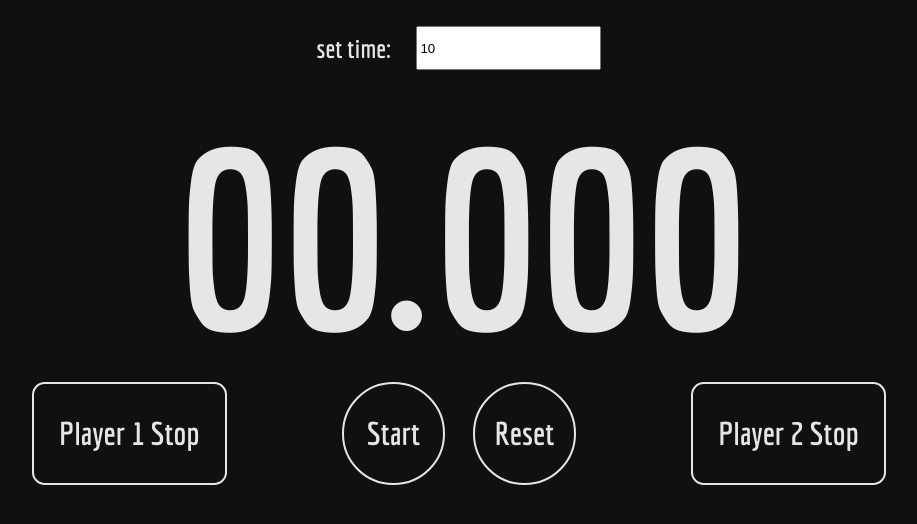
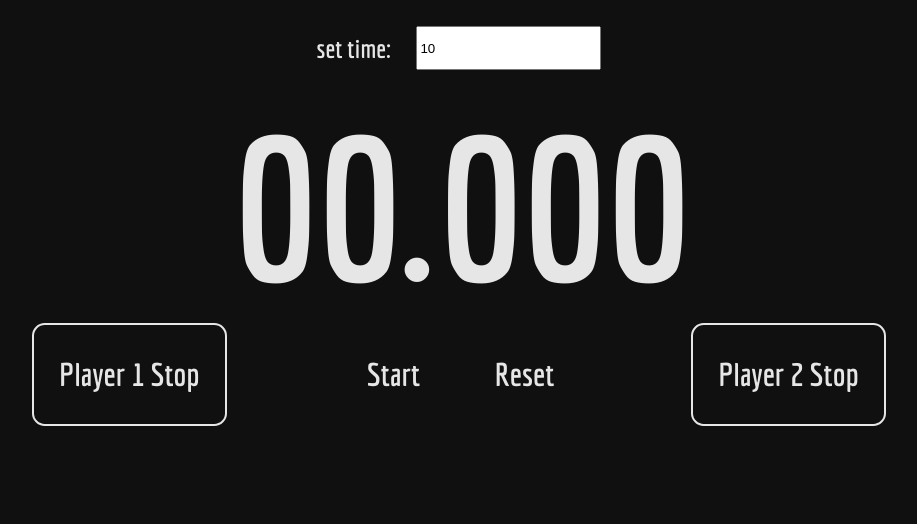
Before and after one commit to YueChengPeng/stopwatchGame, a plain HTML site: page index.html in a window 1280 px wide. Shown: the whole page, without its empty margins (181-1098 px from the left). Drawn offline with Linux system fonts and the light colour scheme.

Commit message:
touch event fix, layout fix

```diff
--- a/index.html
+++ b/index.html
@@ -20,7 +20,7 @@
             transition: opacity 1.5s;
             font-family: 'Economica', sans-serif;
             color: rgb(230, 230, 230);
-            font-size: 20rem;
+            font-size: 16rem;
             margin: 0;
             text-align: center;
         }
@@ -42,8 +42,9 @@
             /* 设置宽度和高度相同以创建正圆 */
             height: 8rem;
             background: none;
-            border: 2px solid rgb(230, 230, 230);
-            border-radius: 50%;
+            border: none;
+            /* border: 2px solid rgb(230, 230, 230); */
+            /* border-radius: 50%; */
             color: rgb(230, 230, 230);
             text-align: center;
             text-decoration: none;
@@ -130,10 +131,10 @@
             }
         }
 
-        startButton.addEventListener("click", startTimer);
-        resetButton.addEventListener("click", resetTimer);
-        player1Button.addEventListener("click", player1Pressed);
-        player2Button.addEventListener("click", player2Pressed);
+        startButton.addEventListener("touchstart", startTimer);
+        resetButton.addEventListener("touchstart", resetTimer);
+        player1Button.addEventListener("touchstart", player1Pressed);
+        player2Button.addEventListener("touchstart", player2Pressed);
 
         function startTimer() {
             if (!startTime) {
```
